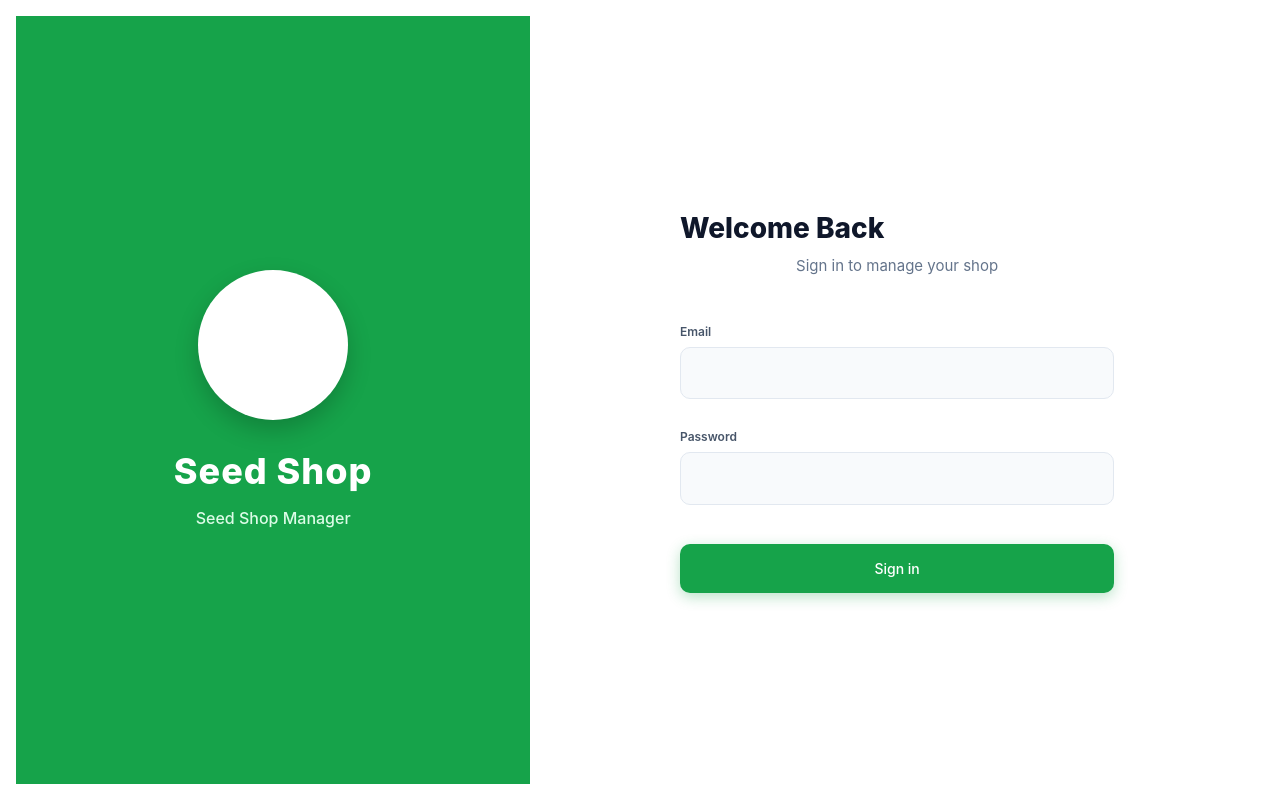
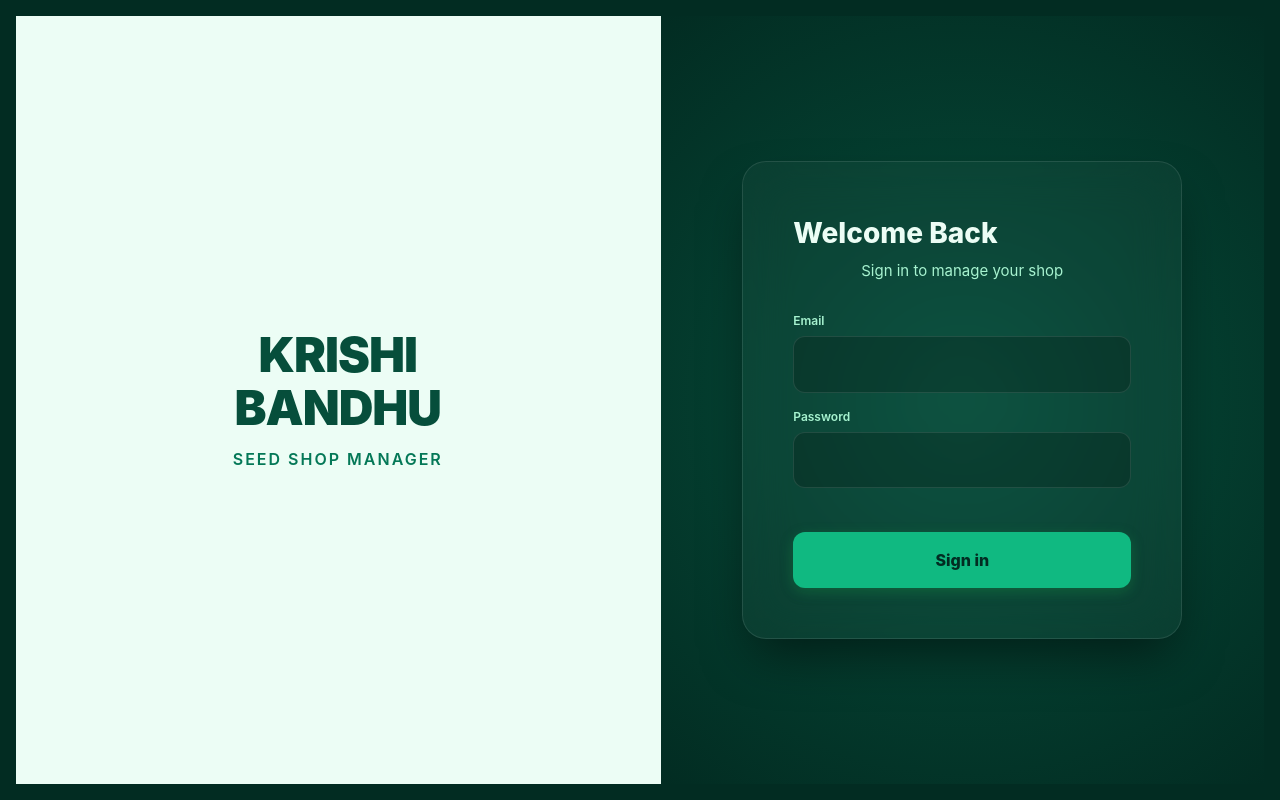
Before and after one commit to powerd-by-shopsteward/Seed-for-Krishi-bandhu, a plain HTML site: page index.html in a window 1280 px wide. Drawn offline with nearby package versions, Linux system fonts and the light colour scheme.

Commit message:
Update index.html

```diff
--- a/index.html
+++ b/index.html
@@ -2053,102 +2053,129 @@ async function shareInvoicePDF(inv, items, cust){
 }
 </script>
 <!-- ========================================== -->
-<!-- NEW LOGIN SCREEN WITH YOUR LOCAL PNG       -->
+<!-- SPLIT GLASSMORPHISM LOGIN (NO IMAGES)      -->
 <!-- ========================================== -->
 <style>
-/* Hide pills on login page & reset background */
-body:has(.login-page) { margin: 0; overflow: hidden; background: #ffffff; }
+/* Hide pills and reset background for login */
+body:has(.login-page) { margin: 0; overflow: hidden; background: #022c22 !important; }
 .vertical-pill, .horizontal-pill { display: none !important; }
 
 /* Fullscreen Split Container */
 .login-page {
   position: fixed; inset: 0; z-index: 9999;
   display: flex; align-items: stretch;
-  background: #ffffff !important;
-}
-
-/* Left Side: Green Brand Panel */
+  background: #022c22; /* Deep dark green base */
+}
+
+/* Left Side: Cream Green Brand Panel */
 .login-brand-side {
   flex: 1;
-  background: #16a34a;
-  color: #ffffff;
+  background: #ecfdf5; /* Cream green */
   display: flex; flex-direction: column; align-items: center; justify-content: center;
   padding: 40px;
   text-align: center;
-}
-
-/* The Picture */
-.login-brand-side img {
-  width: 150px;
-  height: 150px;
-  object-fit: cover;
-  border-radius: 50%; /* Makes the image a perfect circle */
-  border: 4px solid rgba(255,255,255,0.3);
-  box-shadow: 0 10px 25px rgba(0,0,0,0.2);
-  margin-bottom: 24px;
-  background: #ffffff; /* In case your png has a transparent background */
-}
-
-/* The Text */
+  border-right: 1px solid rgba(255,255,255,0.05);
+}
+
+/* Left Side Typography */
 .login-brand-side h1 {
-  font-size: 36px;
-  font-weight: 800;
-  letter-spacing: 1px;
-  margin-bottom: 8px;
+  font-size: 48px;
+  font-weight: 900;
+  color: #064e3b; /* Deep green */
+  letter-spacing: -1px;
+  margin-bottom: 12px;
+  line-height: 1.1;
 }
 .login-brand-side p {
   font-size: 16px;
-  color: #dcfce7;
-  font-weight: 500;
-}
-
-/* Right Side: White Form Panel */
+  color: #047857; /* Mid green */
+  font-weight: 600;
+  text-transform: uppercase;
+  letter-spacing: 2px;
+}
+
+/* Right Side: Deep Green Form Area */
+.login-form-side {
+  flex: 1;
+  display: flex; align-items: center; justify-content: center;
+  background: radial-gradient(circle at center, #064e3b 0%, #022c22 100%);
+  padding: 20px;
+}
+
+/* The Glassmorphism Login Box */
 .login-box {
-  flex: 1;
-  background: #ffffff !important;
-  border: none !important; box-shadow: none !important;
-  max-width: 100% !important;
-  padding: 0 12% !important;
-  display: flex; flex-direction: column; justify-content: center;
-}
-
-/* Form Styling */
-.login-box h2 { color: #0f172a !important; font-weight: 800; font-size: 28px; margin-bottom: 6px; }
-.login-box p { color: #64748b !important; margin-bottom: 30px; font-size: 15px; }
-.login-box .label { color: #475569 !important; font-weight: 600; margin-top: 15px; }
-.login-box .input { background: #f8fafc !important; border: 1px solid #e2e8f0 !important; color: #0f172a !important; padding: 14px !important; border-radius: 10px !important; }
-.login-box .input:focus { border-color: #16a34a !important; background: #ffffff !important; box-shadow: 0 0 0 4px rgba(22,163,74,0.1) !important; }
-.login-box .btn-primary { background: #16a34a !important; font-size: 16px; padding: 14px !important; margin-top: 25px; border-radius: 10px !important; }
+  background: rgba(255, 255, 255, 0.03) !important;
+  backdrop-filter: blur(24px) !important;
+  -webkit-backdrop-filter: blur(24px) !important;
+  border: 1px solid rgba(255, 255, 255, 0.1) !important;
+  box-shadow: 0 25px 50px -12px rgba(0, 0, 0, 0.5) !important;
+  padding: 50px !important;
+  border-radius: 24px !important;
+  max-width: 440px !important;
+  width: 100% !important;
+}
+
+/* Form Text */
+.login-box h2 { color: #ecfdf5 !important; font-weight: 800; font-size: 28px; margin-bottom: 6px; }
+.login-box p { color: #a7f3d0 !important; margin-bottom: 30px; font-size: 15px; }
+
+/* Inputs */
+.login-box .label { color: #a7f3d0 !important; font-weight: 600; margin-top: 15px; }
+.login-box .input {
+  background: rgba(0, 0, 0, 0.2) !important;
+  border: 1px solid rgba(255, 255, 255, 0.1) !important;
+  color: #ecfdf5 !important;
+  padding: 16px !important;
+  border-radius: 12px !important;
+  font-size: 15px;
+}
+.login-box .input:focus {
+  border-color: #34d399 !important;
+  background: rgba(0, 0, 0, 0.4) !important;
+  box-shadow: 0 0 0 4px rgba(52, 211, 153, 0.15) !important;
+}
+
+/* Button */
+.login-box .btn-primary {
+  background: #10b981 !important;
+  color: #022c22 !important;
+  font-weight: 800 !important;
+  font-size: 16px !important;
+  padding: 16px !important;
+  margin-top: 30px;
+  border-radius: 12px !important;
+  transition: 0.2s;
+}
+.login-box .btn-primary:hover {
+  background: #34d399 !important;
+  transform: translateY(-2px);
+}
 
 /* Mobile Responsive */
 @media (max-width: 768px) {
   .login-page { flex-direction: column !important; overflow-y: auto; }
   .login-brand-side { flex: none; padding: 60px 20px; }
-  .login-brand-side img { width: 110px; height: 110px; }
-  .login-brand-side h1 { font-size: 28px; }
-  .login-box { padding: 40px 20px !important; }
+  .login-brand-side h1 { font-size: 36px; }
+  .login-form-side { padding: 40px 20px; }
+  .login-box { padding: 30px !important; }
 }
 </style>
 
 <script>
 (function() {
-  // Override the login function to include your picture
+  // Override the login function to build the new split layout
   window.renderLogin = function() {
-
-    // 👇 CHANGE 'logo.png' TO YOUR ACTUAL FILE NAME IF IT IS DIFFERENT
-    const pictureUrl = SETTINGS.logo || 'logo.png';
-
     document.getElementById('app').innerHTML = `
       <div class="login-page">
 
-        <!-- Left Side: Picture & Brand -->
+        <!-- Left Side: Cream Green Brand -->
         <div class="login-brand-side">
-          <img src="${pictureUrl}" alt="Shop Logo">
-          <h1>${esc(SETTINGS.shop_name||'KRISHI BANDHU')}</h1>
+          <h1>KRISHI<br>BANDHU</h1>
           <p>Seed Shop Manager</p>
         </div>
 
-        <!-- Right Side: Login Form -->
+        <!-- Right Side: Dark Green Glass Form -->
+        <div class="login-form-side">
           <form id="login-form" class="login-box">
             <h2>Welcome Back</h2>
             <p>Sign in to manage your shop</p>
@@ -2163,10 +2190,11 @@ body:has(.login-page) { margin: 0; overflow: hidden; background: #ffffff; }
               <input class="input" type="password" id="l-pwd" required autocomplete="current-password">
             </div>
 
-          <div id="l-err" style="color:var(--r);font-size:12px;display:none;margin-bottom:12px;margin-top:10px;"></div>
+            <div id="l-err" style="color:#fca5a5;font-size:13px;display:none;margin-bottom:12px;margin-top:10px;"></div>
 
             <button class="btn btn-primary btn-block" type="submit" id="l-btn">Sign in</button>
           </form>
+        </div>
 
       </div>`;
 
```
Lines whose indentation alone changed are shown as unchanged.
